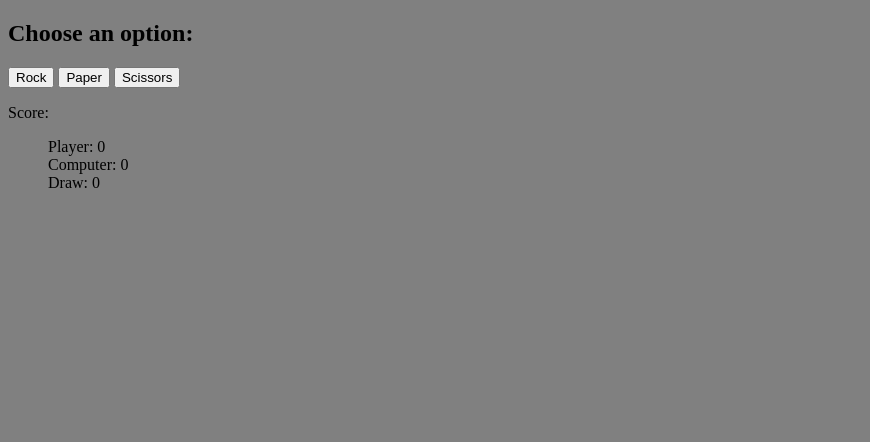
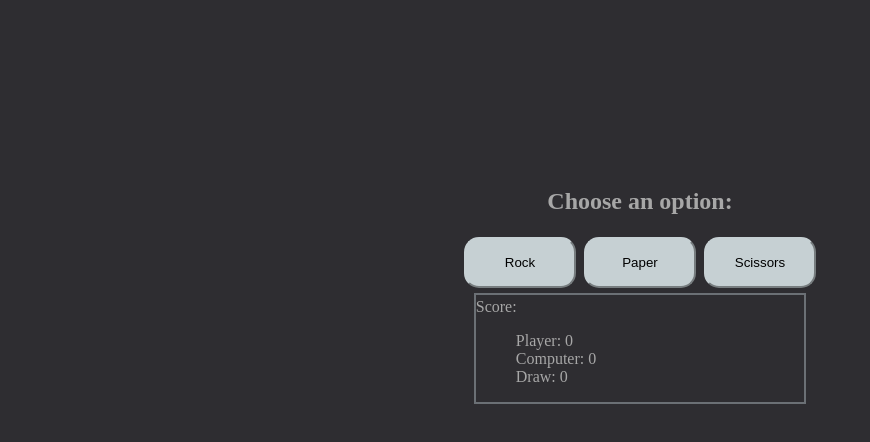
Before and after one commit to Ldiasr18/rockPaperScissors, a plain HTML site: page index.html in a window 1280 px wide. Shown: the whole page, without its empty margins (0-870 px from the left). Drawn offline with Linux system fonts and the light colour scheme.

Commit message:
added some css just for fun

```diff
--- /dev/null
+++ b/css/style.css
@@ -0,0 +1,45 @@
+body{
+    background-color: rgb(46, 45, 49);
+}
+
+.container{
+    padding-top: 10rem;
+    display: flex;
+    flex-direction: column;
+    align-items: center;
+}
+.choices{
+    display: flex;
+    flex-direction: column;
+    align-items: center;
+    justify-content: center;
+    padding-bottom: 0.2rem;
+
+}
+
+
+button{
+    padding: 1rem 1.8rem;
+    width: 7rem;
+    border-radius: 15px;
+    border-color: rgb(198, 208, 211);
+    background: rgb(198, 208, 211);
+    margin:2px;
+}
+
+
+.score{
+    padding-top: 0px;
+    padding-right: 13rem;
+    color: rgb(167, 167, 167);
+    border: 2px solid rgb(107, 112, 117);
+
+}
+
+p{
+    margin-top: 0.2rem;
+}
+
+h2{
+    color: rgb(167, 167, 167);
+}
--- a/index.html
+++ b/index.html
@@ -5,17 +5,21 @@
     <meta charset="UTF-8">
     <meta name="viewport" content="width=device-width, initial-scale=1.0">
     <script src="./js/main.js" defer></script>
+    <link rel="styleSheet" href="./css/style.css">
     <title>RockPaperScissors</title>
 </head>
 
-<body style  = "background-color: gray">
-    <div class="Choices">
+<body>
+    <div class="container">
+        <div class="choices">
             <h2>Choose an option: </h2>
+            <div class="buttons">
                 <button id="Rock">Rock</button>
                 <button id="Paper">Paper</button>
                 <button id="Scissors">Scissors</button>
             </div>
-    <div class="Score">
+        </div>
+        <div class="score">
             <p>
                 Score:
             <ul style="list-style-type: none;">
@@ -25,6 +29,7 @@
             </ul>
             </p>
         </div>
+    </div>
 </body>
 
 </html>
--- a/js/main.js
+++ b/js/main.js
@@ -69,6 +69,4 @@ function resetGame(){
 
 }
 
-
-
 playGame();
```
Lines whose indentation alone changed are shown as unchanged.
